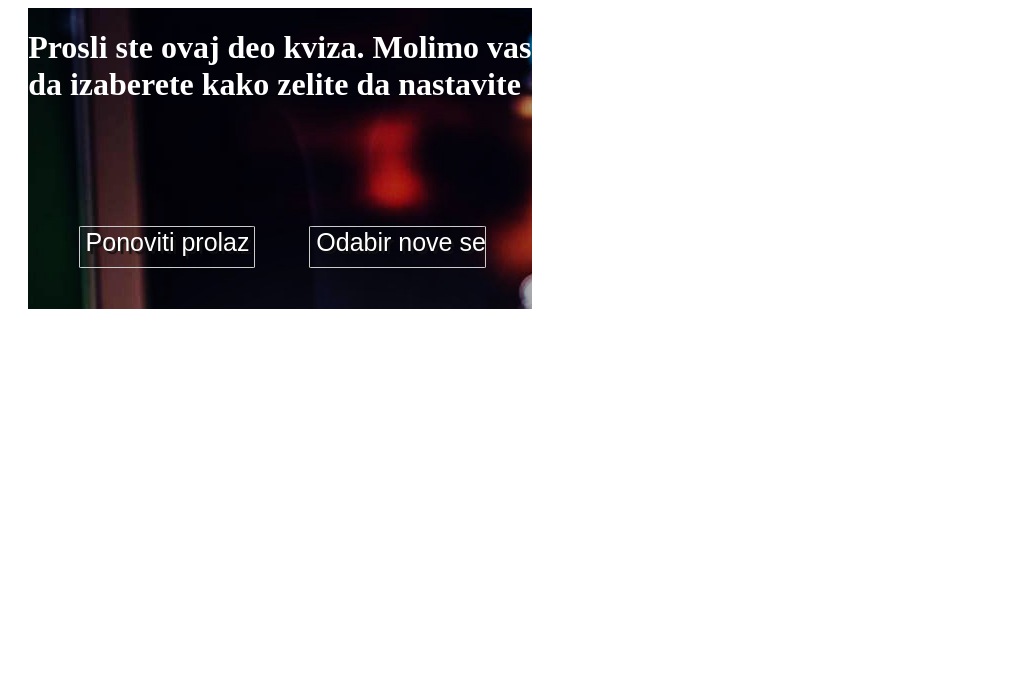
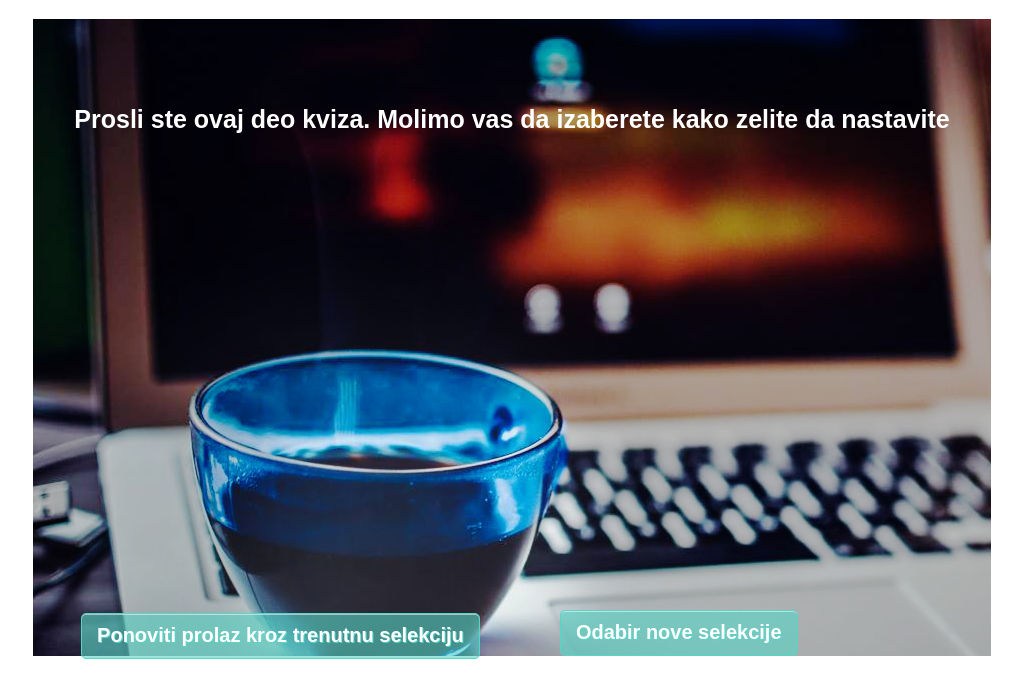
Before and after one commit to Zarke/final_test_quiz, a PHP site: page /choice.php in a window 1024 px wide. Shown: the top 698 px of the page. Run offline with PHP 8.4, Linux system fonts and the light colour scheme.

Commit message:
begun work on responsive design for the pages

```diff
--- a/choice.php
+++ b/choice.php
@@ -2,14 +2,14 @@
     ?>
 <html>
     <head>
-    <link rel="stylesheet" type="text/css" href="includes/zoki.css">
+    <link rel="stylesheet" type="text/css" href="includes/last.css">
     </head>
     <body>
-        <div id="quiz">
-            <form method="post">
-                <h1>Prosli ste ovaj deo kviza. Molimo vas da izaberete kako zelite da nastavite</h1>
-                <input type="submit" class="two" name="rerun" value="Ponoviti prolaz kroz trenutnu selekciju"/>
-                <input type="submit" class="two" name="new_selection" value="Odabir nove selekcije"/>
+        <div id="mainlast">
+            <form method="post" class="formlast">
+                <h1 class="captionlast">Prosli ste ovaj deo kviza. Molimo vas da izaberete kako zelite da nastavite</h1>
+                <input type="submit" class="buttonlast" name="rerun" value="Ponoviti prolaz kroz trenutnu selekciju"/>
+                <input type="submit" class="buttonlast2" name="new_selection" value="Odabir nove selekcije"/>
             </form>
         </div>
     </body>
--- a/includes/last.css
+++ b/includes/last.css
@@ -1,8 +1,7 @@
 #mainlast {
 width: 1280px;
   margin: auto ;
-  background: url(background.jpg) no-repeat ;
-  height: 851px ;
+  background: url(../images/background.jpg) no-repeat ;
 }
 .captionlast {
 font-size: 30px;
@@ -16,10 +15,19 @@ padding-top: 9% ;
 font-size: 30px;
   color: white ;
 }
-.buttonlast {
+.buttonlast, .buttonlast2 {
 display: inline-block;
   position: relative;
-  margin: 28% 5% 0 13% ;
+  margin: 28% 5% 0 13% ; }
+
+.buttonlast2 {
+display: block;
+  position: relative;
+  margin-top: -4.5% ;
+  margin-left: 65% ;
+}
+
+.buttonlast, .buttonlast2 {
   padding: 10px 15px 11px !important;
 font-size: 28px !important;
 background-color: rgba(87, 214, 199, 0.60) ;
@@ -35,44 +43,96 @@ box-shadow: 0 1px 0 rgba(255, 255, 255, 0.5) inset;
 -moz-box-shadow: 0 1px 0 rgba(255, 255, 255, 0.5) inset;
 -webkit-box-shadow: 0 1px 0 rgba(255, 255, 255, 0.5) inset;
 }
-.buttonlast2 {
-display: block;
-  position: relative;
-  margin-top: -4.5% ;
-  margin-left: 65% ;
-  padding: 10px 15px 11px !important;
-font-size: 28px !important;
-background-color: rgba(87, 214, 199, 0.60) ;
-font-weight: bold;
-text-shadow: 1px 1px #57D6C7;
-color: #ffffff;
-border-radius: 5px;
--moz-border-radius: 5px;
--webkit-border-radius: 5px;
-border: 1px solid #57D6C7;
-cursor: pointer;
-box-shadow: 0 1px 0 rgba(255, 255, 255, 0.5) inset;
--moz-box-shadow: 0 1px 0 rgba(255, 255, 255, 0.5) inset;
--webkit-box-shadow: 0 1px 0 rgba(255, 255, 255, 0.5) inset;
-}
+
 .buttonlast2:hover, .buttonlast:hover  {
 background-color: rgba(87, 214, 199, 0.30) ;
   font-size: 24px ;
 }
-border : solid 3px #666666;
-	border-radius : 20px;
-	moz-border-radius : 20px;
-	-webkit-box-shadow : inset 5px 4px 11px rgba(0,0,0,0.5);
-	-moz-box-shadow : inset 5px 4px 11px rgba(0,0,0,0.5);
-	box-shadow : inset 5px 4px 11px rgba(0,0,0,0.5);
-	font-size : 20px;
-	color : #d1ff6e;
-	padding : 6px 20px;
-	background : #053494;
-	background : -webkit-gradient(linear, left top, left bottom, color-stop(0%,#053494), color-stop(100%,#22557d));
-	background : -moz-linear-gradient(top, #053494 0%, #22557d 100%);
-	background : -webkit-linear-gradient(top, #053494 0%, #22557d 100%);
-	background : -o-linear-gradient(top, #053494 0%, #22557d 100%);
-	background : -ms-linear-gradient(top, #053494 0%, #22557d 100%);
-	background : linear-gradient(top, #053494 0%, #22557d 100%);
-	filter : progid:DXImageTransform.Microsoft.gradient( startColorstr='#053494', endColorstr='#22557d',GradientType=0 );
+
+
+@media only screen and (max-width: 1199px) and (min-width:992px) {
+
+#mainlast {
+width: 95%;
+  margin: auto ;
+  background: url(../images/background.jpg) no-repeat ;
+}
+.captionlast {
+font-size: 25px;
+  text-align: center ;
+  color: #fff ;
+padding-top: 9% ;
+  margin: 2% auto 8% auto  ;
+  font-family: Arial ;
+}
+
+.buttonlast, .buttonlast2 {
+display: inline-block;
+  position: relative;
+  margin: 42% 5% 0 5% ;
+    padding: 2% ;
+  font-size: 20px !important;
+
+}
+
+.buttonlast2 {
+display: block;
+  position: relative;
+  margin-top: -5.1%;
+  margin-left: 55% ;
+  padding-top: 4% ;
+}
+}
+
+/* Zna se */
+@media only screen and (max-width: 1199px) and (min-width:1100px) {
+  .buttonlast2 {
+  margin-top: -4.5%;
+}
+}
+
+
+@media only screen and (max-width: 991px) and (min-width:769px) {
+  #mainlast {
+  width: 90%;
+  margin: auto ;
+  background: url(../images/background.jpg) no-repeat ;
+  }
+
+  .captionlast {
+font-size: 25px;
+  text-align: center ;
+  color: #fff ;
+padding-top: 9% ;
+  margin: 2% auto 8% auto  ;
+  font-family: Arial ;
+}
+.buttonlast, .buttonlast2 {
+display: inline-block;
+  position: relative;
+  margin: 50% 5% 0 5% ;
+    padding: 1% ;
+  font-size: 18px !important;
+}
+.buttonlast2 {
+display: block;
+  position: relative;
+  margin-top: -5.1%;
+  margin-left: 55% ;
+}
+}
+
+/* Zna se */
+@media only screen and (max-width: 925px) and (min-width:769px) {
+  .buttonlast2, .buttonlast {
+ margin: 50% 2% 0 2% ;
+  }
+  .buttonlast2 {
+display: block;
+  position: relative;
+  margin-top: -5.7%;
+  margin-left: 65% ;
+}
+}
+
+@media only screen and (max-width: 768px)
```
Also changed, not shown: includes/beggining.css (+201 -1 lines).
